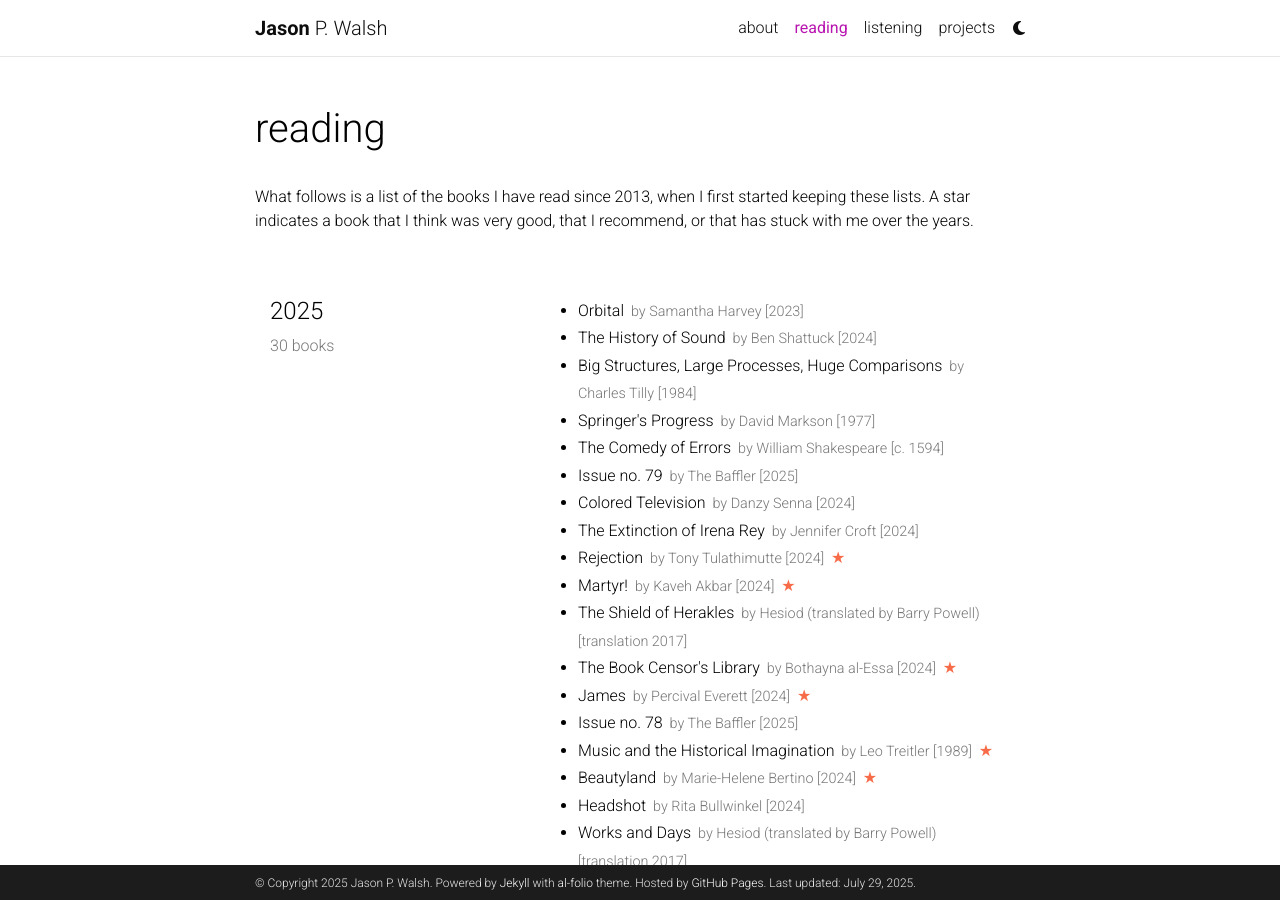
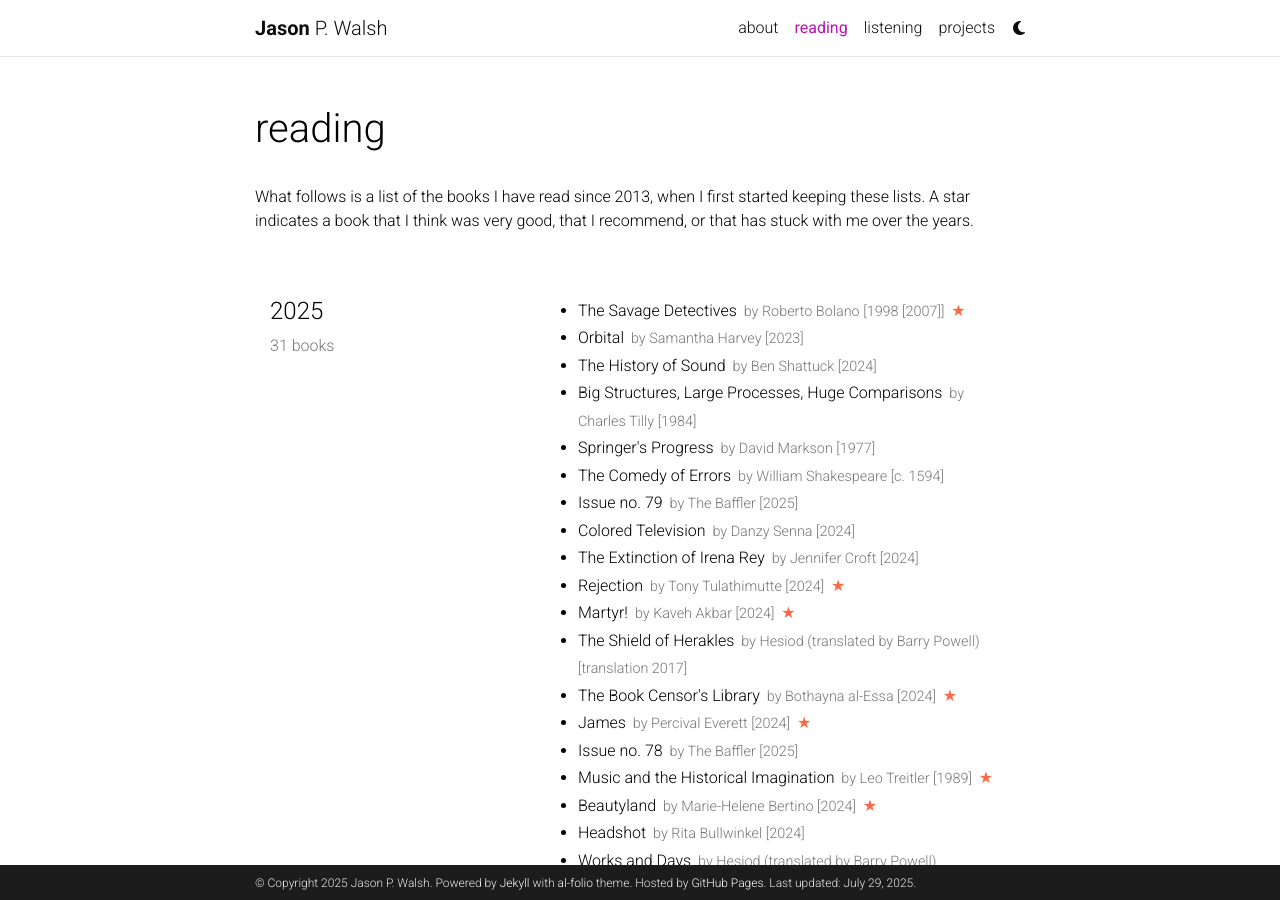
Before and after one commit to jwals23/jwals23.github.io, a Jekyll site: the page built from _pages/reading.md, in a window 1280 px wide and 900 px high. Built offline with Jekyll 4.4.1, drawn with Linux system fonts in a browser that asks for light colours; comment, search, counter and statistics services are not loaded; a style sheet for code colours, icons or effects is not loaded.

Commit message:
Update reading.yml

```diff
--- a/_data/reading.yml
+++ b/_data/reading.yml
@@ -1,6 +1,11 @@
 list:
   - year: "2025"
     books:
+      - title: The Savage Detectives
+        author: Roberto Bolano
+        year: 1998 [2007]
+        star: yes
+
       - title: Orbital
         author: Samantha Harvey
         year: 2023
```
